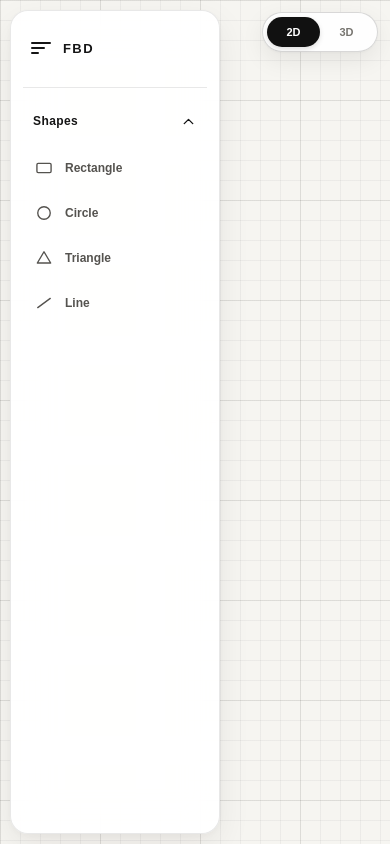
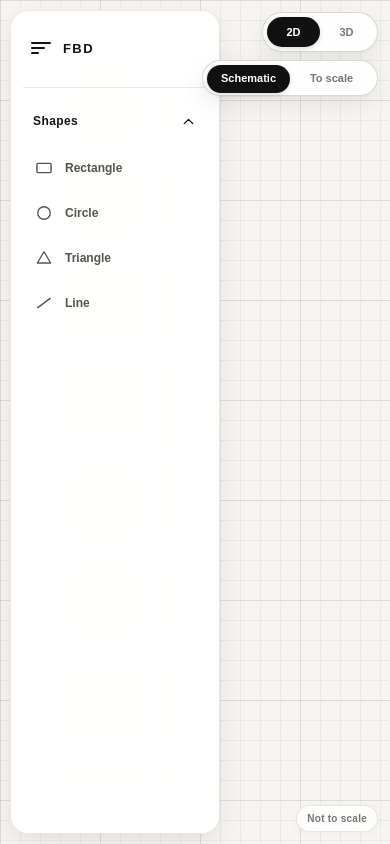
Before and after one commit to Ahmed-Radwan1718/FBD, a Next.js app: page / in a window 390 px wide. Built offline with nearby package versions, Linux system fonts and the light colour scheme.

Commit message:
Refactor mode and scale switch styles in globals.css

```diff
--- a/app/globals.css
+++ b/app/globals.css
@@ -424,13 +424,11 @@ line.canvas-shape.saved-shape {
   border-color: rgba(130, 32, 32, 0.38);
 }
 
-.mode-switch {
+.mode-switch,
+.scale-switch {
   position: absolute;
   z-index: 30;
-  top: 16px;
   left: 50%;
-  width: 116px;
-  height: 40px;
   padding: 4px;
   border: 1px solid var(--line-strong);
   border-radius: 999px;
@@ -444,7 +442,20 @@ line.canvas-shape.saved-shape {
   grid-template-columns: 1fr 1fr;
 }
 
-.mode-switch button {
+.mode-switch {
+  top: 16px;
+  width: 116px;
+  height: 40px;
+}
+
+.scale-switch {
+  top: 64px;
+  width: 176px;
+  height: 36px;
+}
+
+.mode-switch button,
+.scale-switch button {
   position: relative;
   z-index: 2;
   border: 0;
@@ -457,25 +468,61 @@ line.canvas-shape.saved-shape {
   transition: color 160ms ease;
 }
 
-.mode-switch button.is-active {
+.mode-switch button.is-active,
+.scale-switch button.is-active {
   color: white;
 }
 
-.mode-thumb {
+.mode-thumb,
+.scale-thumb {
   position: absolute;
   z-index: 1;
   top: 4px;
   left: 4px;
-  width: 53px;
-  height: 30px;
   border-radius: 999px;
   background: var(--accent);
   box-shadow: 0 2px 5px rgba(0, 0, 0, 0.13);
   transition: transform 190ms cubic-bezier(0.22, 1, 0.36, 1);
 }
 
+.mode-thumb {
+  width: 53px;
+  height: 30px;
+}
+
 .mode-thumb.is-3d {
   transform: translateX(54px);
+}
+
+.scale-thumb {
+  width: 83px;
+  height: 28px;
+}
+
+.scale-thumb.is-to-scale {
+  transform: translateX(84px);
+}
+
+.scale-status {
+  position: absolute;
+  z-index: 25;
+  right: 18px;
+  bottom: 18px;
+  padding: 7px 10px;
+  border: 1px solid var(--line);
+  border-radius: 999px;
+  background: rgba(255, 255, 255, 0.82);
+  color: #777570;
+  box-shadow: 0 2px 8px rgba(20, 18, 15, 0.035);
+  backdrop-filter: blur(10px);
+  font-size: 10px;
+  font-weight: 700;
+  letter-spacing: 0.025em;
+  pointer-events: none;
+}
+
+.scale-status.is-to-scale {
+  color: #343330;
 }
 
 @media (max-width: 640px) {
@@ -492,4 +539,16 @@ line.canvas-shape.saved-shape {
     right: 12px;
     transform: none;
   }
+
+  .scale-switch {
+    top: 60px;
+    left: auto;
+    right: 12px;
+    transform: none;
+  }
+
+  .scale-status {
+    right: 12px;
+    bottom: 12px;
+  }
 }
```
